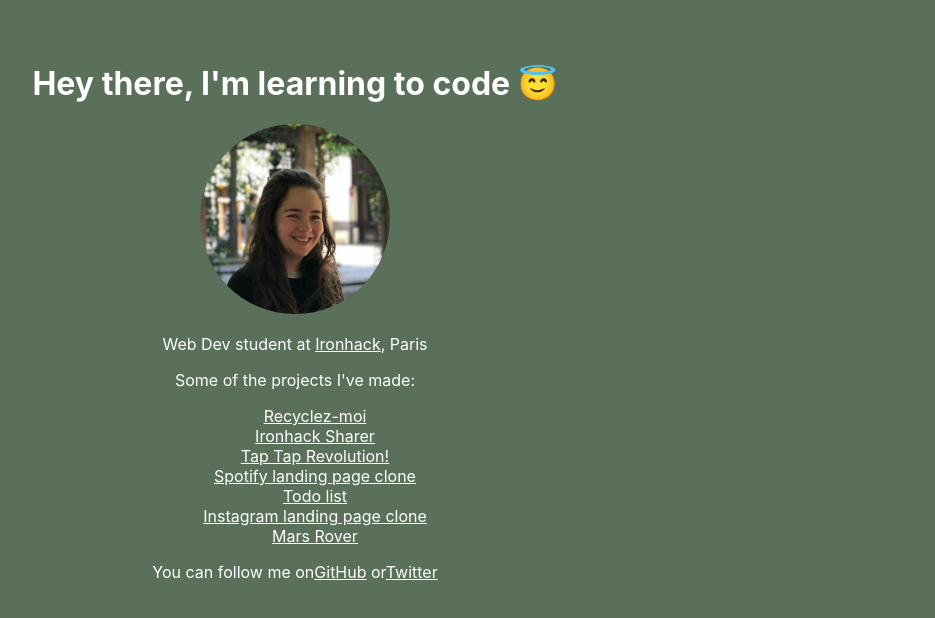
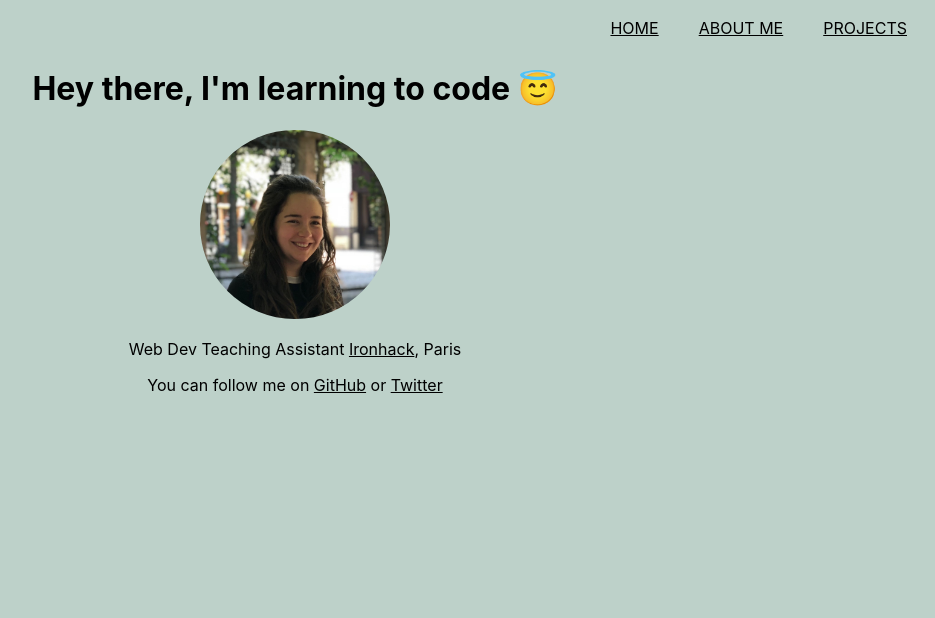
Before and after one commit to abisummers/abisummers.github.io, a React (Create React App) app: page / in a window 1280 px wide. Shown: the top 618 px of the page, without its empty margins (345-1280 px from the left). Built offline with nearby package versions, Linux system fonts and the light colour scheme.

Commit message:
added links to nav

```diff
--- a/package.json
+++ b/package.json
@@ -7,6 +7,7 @@
     "gh-pages": "^2.0.1",
     "react": "^16.5.2",
     "react-dom": "^16.5.2",
+    "react-router-dom": "^4.3.1",
     "react-scripts": "2.0.4"
   },
   "scripts": {
--- a/src/App.js
+++ b/src/App.js
@@ -1,25 +1,17 @@
 import React, { Component } from "react";
-import Projects from "./components/Project-list";
+import Nav from "./components/Nav";
+
+import Main from "./components/Main";
 
 class App extends Component {
   render() {
     return (
       <>
-        <h1>
-          Hey there, I'm learning to code{" "}
-          <span role="img" aria-label="smiley angel">
-            😇
-          </span>
-        </h1>
-        <img src="profile-picture.jpg" alt="Me!" />
+        <Nav />
+        <Main />
         <p>
-          Web Dev student at <a href="https://www.ironhack.com/en">Ironhack</a>,
-          Paris
-        </p>
-        <Projects />
-        <p>
-          You can follow me on
-          <a href="https://github.com/abisummers">GitHub</a> or
+          You can follow me on{" "}
+          <a href="https://github.com/abisummers">GitHub</a> or{" "}
           <a href="https://twitter.com/abijsummers">Twitter</a>
         </p>
       </>
--- a/src/index.css
+++ b/src/index.css
@@ -7,13 +7,13 @@ body {
   font-family: -apple-system, BlinkMacSystemFont, "Segoe UI", Roboto, Oxygen,
     Ubuntu, Cantarell, "Open Sans", "Helvetica Neue", sans-serif;
   text-align: center;
-  margin-top: 4em;
-  color: white;
-  background-color: var(--green);
+
+  color: black;
+  background-color: rgb(189, 209, 201);
 }
 
 a {
-  color: white;
+  color: black;
 }
 
 li {
@@ -25,3 +25,13 @@ img {
   width: 15%;
   height: auto;
 }
+
+nav {
+  display: flex;
+  justify-content: flex-end;
+  text-transform: uppercase;
+}
+
+nav a {
+  padding: 10px 20px;
+}
--- a/src/index.js
+++ b/src/index.js
@@ -3,7 +3,13 @@ import ReactDOM from "react-dom";
 import "./index.css";
 import App from "./App";
 import * as serviceWorker from "./serviceWorker";
+import { BrowserRouter } from "react-router-dom";
 
-ReactDOM.render(<App />, document.getElementById("root"));
+ReactDOM.render(
+  <BrowserRouter>
+    <App />
+  </BrowserRouter>,
+  document.getElementById("root")
+);
 
 serviceWorker.unregister();
```
Also changed, not shown: 1 other file (tests, documents, lock files or other folders).
